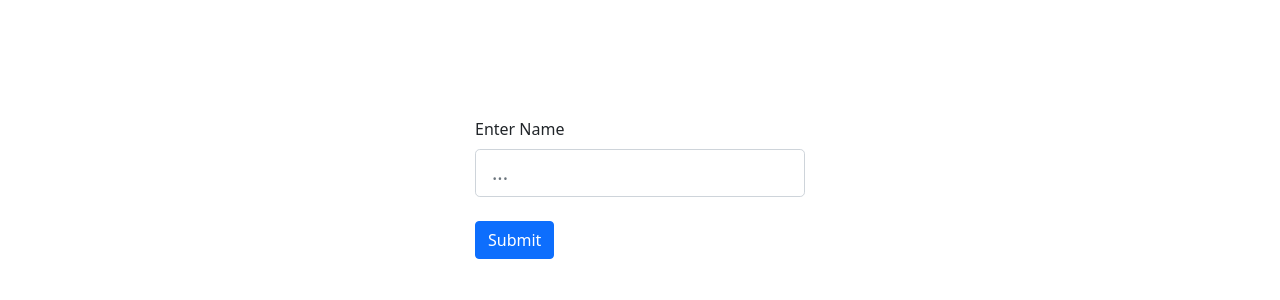
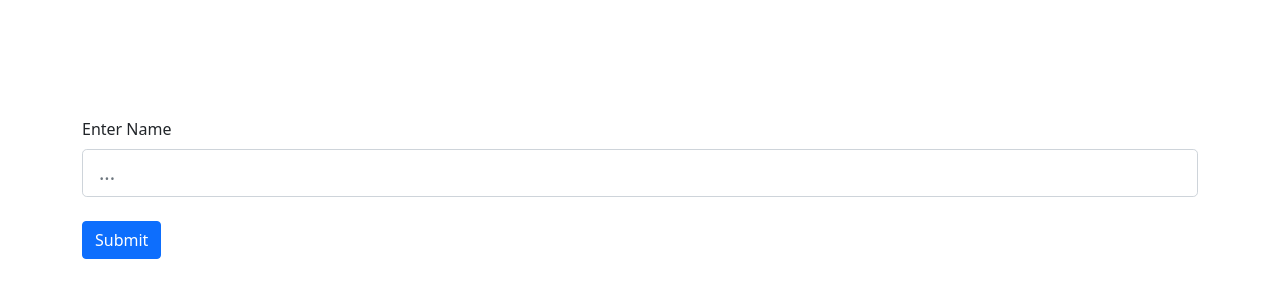
Before and after one commit to devinvalencia/prototype, a React (Create React App) app: page / in a window 1280 px wide. Shown: the top 300 px of the page. Built offline with nearby package versions, Linux system fonts and the light colour scheme.

Commit message:
Google styling

```diff
--- a/src/App.js
+++ b/src/App.js
@@ -1,6 +1,7 @@
 import "bootstrap/dist/css/bootstrap.min.css";
 import "./App.css";
 import Home from "./Custom Components/Home";
+
 
 import Container from "react-bootstrap/Container";
 import Row from "react-bootstrap/Row";
@@ -10,9 +11,10 @@ function App() {
   return (
     <div>
       <Container fluid="sm" style={{display: 'flex',  justifyContent:'center', alignItems:'center', height: '50vh', width: '100vw'}}>
-        <Row>
-          <Col><Home></Home></Col>
-        </Row>
+          <Col>
+
+          <Home></Home>
+          </Col>
       </Container>
     </div>
   );
```
